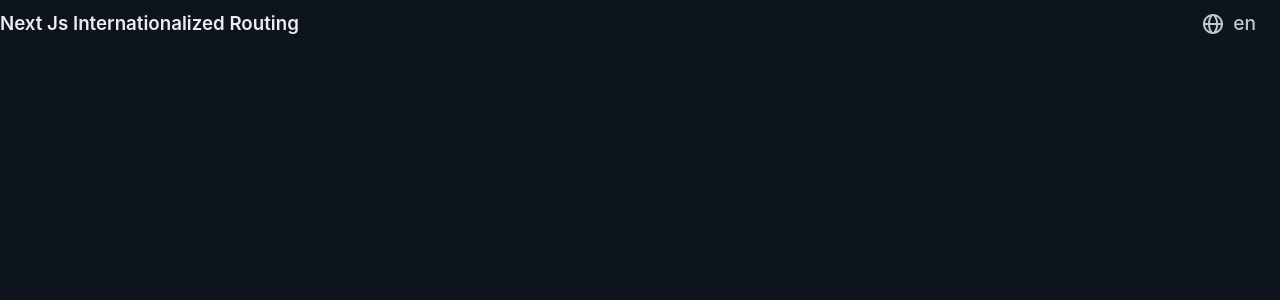
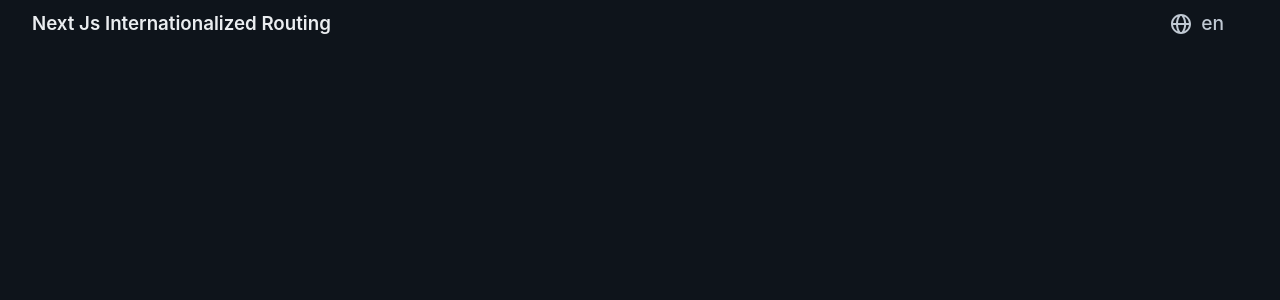
Before and after one commit to Babbili/nextjs-multilingual, a Next.js app: page / in a window 1280 px wide. Shown: the top 300 px of the page. Built offline with nearby package versions, Linux system fonts and the light colour scheme.

Commit message:
show/hide language selector menu onMouseEnter/onMouseLeave

```diff
--- a/components/Header.tsx
+++ b/components/Header.tsx
@@ -19,18 +19,25 @@ const Header: React.FC<layoutPropsType> = ( layoutProps: layoutPropsType) => {
 
     let otherLocales: string[] | undefined = locales?.filter(elem => elem != locale && elem != undefined)
 
-    // onClick language selector handler
+    // show/hide language selector handlers
     function showLangSelector() {
         otherlang?.current?.classList.remove('hide')
         otherlang?.current?.classList.add('selected')
-        langSelector?.current?.classList.toggle('selector__clicked')
+        langSelector?.current?.classList.add('selector__clicked')
+    }
+    function hideLangSelector() {
+        setTimeout(() => {
+            otherlang?.current?.classList.add('hide')
+            otherlang?.current?.classList.remove('selected')
+            langSelector?.current?.classList.remove('selector__clicked')
+        }, 400)
     }
 
 
     return(
         <header className={styles.header}>
             <h3>{t.title}</h3>
-            <ul className={styles.lang__selector} ref={langSelector} onClick={()=> showLangSelector()}>
+            <ul className={styles.lang__selector} ref={langSelector} onMouseEnter={()=> showLangSelector()} onMouseLeave={() => hideLangSelector()}>
                 <li className={styles.lang__selector__item}>
                     <Link href={'/'} locale={locale}>
                         <a className={`${styles.lang} selected`}><svg xmlns="http://www.w3.org/2000/svg" width="24" height="24" fill="var(--text-color)"><path d="M12 2C6.486 2 2 6.486 2 12s4.486 10 10 10 10-4.486 10-10S17.514 2 12 2zm7.931 9h-2.764a14.67 14.67 0 0 0-1.792-6.243A8.013 8.013 0 0 1 19.931 11zM12.53 4.027c1.035 1.364 2.427 3.78 2.627 6.973H9.03c.139-2.596.994-5.028 2.451-6.974.172-.01.344-.026.519-.026.179 0 .354.016.53.027zm-3.842.7C7.704 6.618 7.136 8.762 7.03 11H4.069a8.013 8.013 0 0 1 4.619-6.273zM4.069 13h2.974c.136 2.379.665 4.478 1.556 6.23A8.01 8.01 0 0 1 4.069 13zm7.381 6.973C10.049 18.275 9.222 15.896 9.041 13h6.113c-.208 2.773-1.117 5.196-2.603 6.972-.182.012-.364.028-.551.028-.186 0-.367-.016-.55-.027zm4.011-.772c.955-1.794 1.538-3.901 1.691-6.201h2.778a8.005 8.005 0 0 1-4.469 6.201z"></path></svg>{locale}</a>
--- a/pages/index.tsx
+++ b/pages/index.tsx
@@ -1,20 +1,16 @@
 import type { NextPage } from 'next'
 import Head from 'next/head'
 // next/router  https://nextjs.org/docs/api-reference/next/router
-import { useRouter } from 'next/router'
-import en from '../locales/en.json'
-import fr from '../locales/fr.json'
+// import { useRouter } from 'next/router'
+import { useAppContext } from '../context/AppContext'
+// import en from '../locales/en.json'
+// import fr from '../locales/fr.json'
 import styles from '../styles/Home.module.css'
-import { tType } from '../types'
+// import { tType } from '../types'
 
 const Home: NextPage = () => {
 
-  const router = useRouter()
-  // import current locale from NextRouter
-  const { locale } = router
-
-  // assign t as either of the translation json files localted in '../locales' according to the current locale
-  let t: tType = locale === 'en' ? en : fr
+  const t = useAppContext()
 
   return (
     <div className={styles.container}>
--- a/styles/Home.module.css
+++ b/styles/Home.module.css
@@ -3,6 +3,7 @@
   flex-direction: column;
   align-items: center;
   justify-content: center;
+  margin: 0 2rem;
 }
 .container {
   padding: 0 2rem;
```
